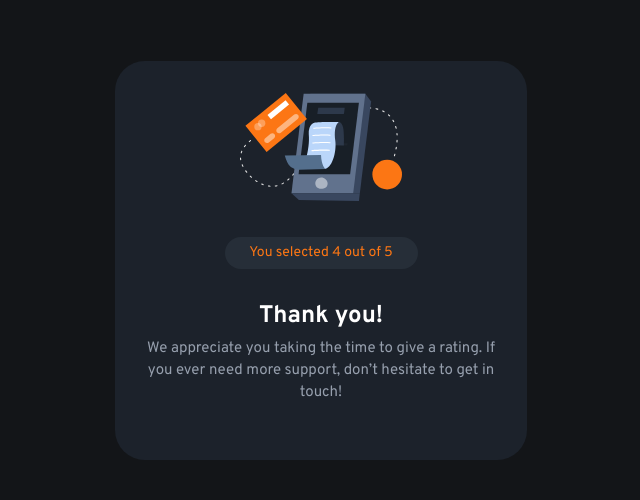
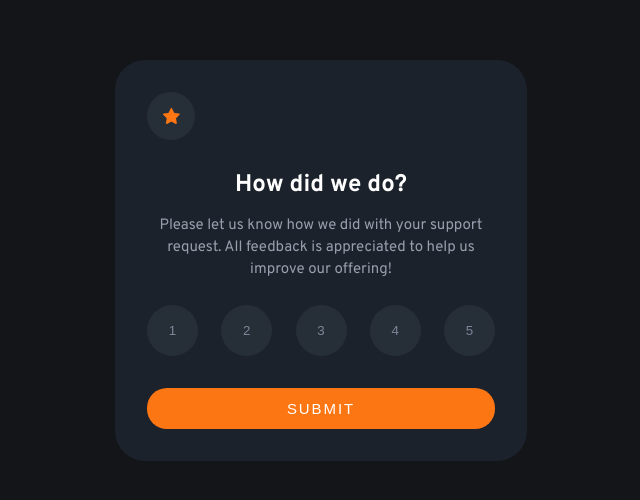
Before and after one commit to YashinN/FM-interactive-rating-component-submission, a React (Create React App) app: page / in a window 1280 px wide. Shown: the part 140-640 px from the top of the page, without its empty margins (319-959 px from the left). Built offline with nearby package versions, Linux system fonts and the light colour scheme.

Commit message:
Logic added to rating screen, to set rating on click

```diff
--- a/src/App.js
+++ b/src/App.js
@@ -1,14 +1,32 @@
+import { useReducer } from "react";
+
 import LayoutMain from "./components/LayoutMain";
 import CardLayout from "./components/CardLayout";
 import RatingScreen from "./components/RatingScreen";
 import MessageScreen from "./components/MessageScreen";
 
+const initialState = {
+  rating: null,
+  isSubmit: false,
+};
+
+const reducer = (state, action) => {
+  switch (action.type) {
+    case "setRating":
+      return { ...state, rating: action.payload, isSubmit: true };
+    default:
+      throw new Error("Action Unknown");
+  }
+};
+
 function App() {
+  const [{ rating, isSubmit }, dispatch] = useReducer(reducer, initialState);
+
   return (
     <LayoutMain>
       <CardLayout>
-        {/* <RatingScreen /> */}
-        <MessageScreen />
+        <RatingScreen dispatch={dispatch} />
+        {/* <MessageScreen /> */}
       </CardLayout>
     </LayoutMain>
   );
--- a/src/components/RatingScreen.js
+++ b/src/components/RatingScreen.js
@@ -3,7 +3,10 @@ import Star from "./svg/Star.svg";
 
 const ratings = [1, 2, 3, 4, 5];
 
-const RatingScreen = () => {
+const RatingScreen = ({ dispatch }) => {
+  const handleRating = (rating) => {
+    dispatch({ type: "setRating", payload: rating + 1 });
+  };
   return (
     <>
       <div className={styles.starWrapper}>
@@ -17,7 +20,12 @@ const RatingScreen = () => {
 
       <div className={styles.ratingGroup}>
         {ratings.map((rating, index) => (
-          <button className={styles.ratingBtn}>{index + 1}</button>
+          <button
+            className={styles.ratingBtn}
+            onClick={() => handleRating(index)}
+          >
+            {index + 1}
+          </button>
         ))}
       </div>
 
```
